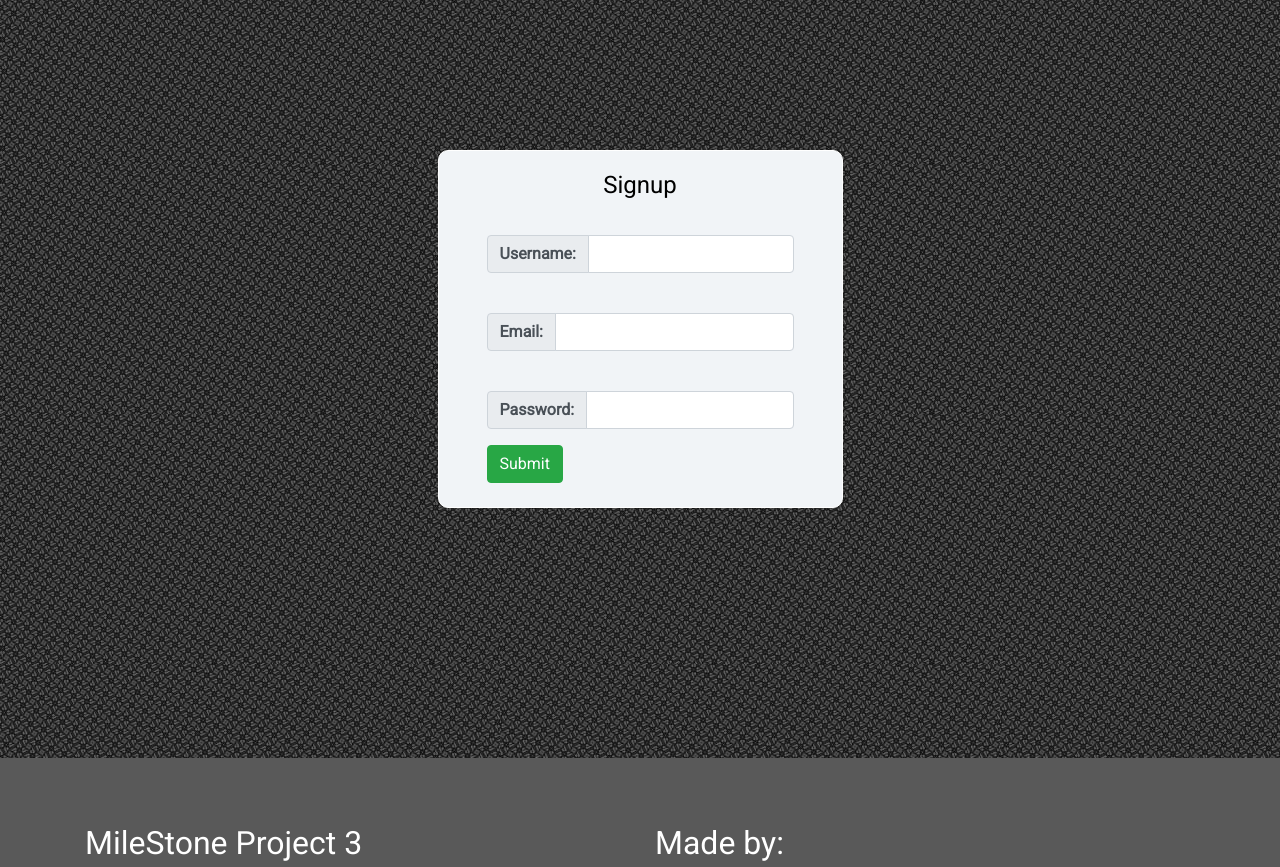
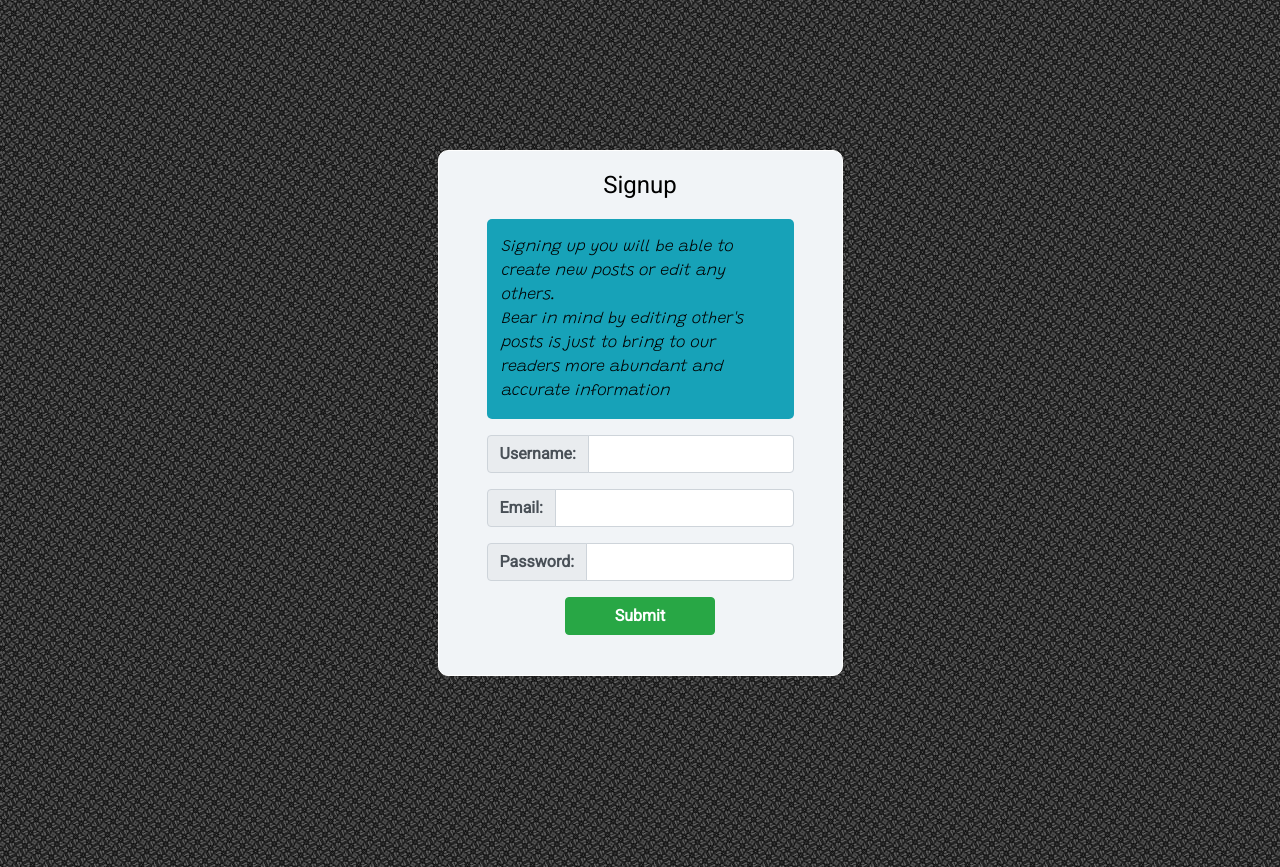
Before and after one commit to joseenciso/bottleneck, a Flask app: page /register in a window 1280 px wide. Shown: the part 86-953 px from the top of the page. Run offline with Flask 2, Linux system fonts and the light colour scheme; some libraries are stand-ins or nearby versions.

Commit message:
Adding new styles on register, changing advice in post, restructur login and editing ReadMe.

```diff
--- a/static/css/style.css
+++ b/static/css/style.css
@@ -1,5 +1,6 @@
 @import url('https://fonts.googleapis.com/css2?family=Roboto&display=swap');
 @import url('https://fonts.googleapis.com/css2?family=Pacifico&display=swap');
+@import url('https://fonts.googleapis.com/css2?family=Grandstander:ital,wght@1,200&display=swap');
 /************************************
 font-family: 'Roboto', sans-serif;
 font-family: 'Pacifico', cursive;
@@ -24,8 +25,16 @@ header{
     background-color: rgb(57,57,57);
 }
 
+.pacifico{
+    font-family: 'Pacifico', cursive;
+}
+
+.gradnstander-curve{
+    font-family: 'Grandstander', cursive;
+}
+
+
 /******* Base ********************************/
-
 .navbar-brand{
     font-size: 2.5rem;
 }
@@ -423,10 +432,8 @@ p .fas{
     height: 150px;
 }
 
-/********** Forms Post *************************/
 .form-post{
     width: 625px;
-
 }
 
 .post-heading{
@@ -443,6 +450,10 @@ textarea{
     width: 100%;
 }
 
+.reg-info{
+    border-radius: 5px;
+}
+
 /********* Forms Login ***********************/
 
 .submit{
@@ -456,7 +467,6 @@ textarea{
     margin: 0 auto;
 }
 
-/****** Forms Login ***********************/
 .singup,
 .login{
     text-align: center;
--- a/templates/login.html
+++ b/templates/login.html
@@ -9,11 +9,9 @@
             <div class="input-group mb-3">
                 <div class="input-group-prepend">
                     <label for="username" class="input-group-text" id="basic-addon1">username@</label>
-
                 </div>
                 <input type="text" name="username" id="username" placeholder="Username" class="form-control"/>
             </div>
-            <br>
             <div class="input-group mb-3">
                 <div class="input-group-prepend">
                     <label for="password" class="input-group-text">Password: </label>
--- a/templates/post.html
+++ b/templates/post.html
@@ -117,7 +117,7 @@
                         still to be stored because of the name given on each image, causing that some of posts displaying wrong images.
                             </li>
                             <li>
-                                Make sure each image are named according to the game title and subtitle, and not just a simple numbre, like -<u>01.jpg</u>- as example.
+                                The recommendation is to name each image according to the name of the game, title and subtitle, and not just a simple number, like -<u>01.jpg</u>- as example.
                             </li>
                         </ul>
                 </div>
--- a/templates/register.html
+++ b/templates/register.html
@@ -6,38 +6,43 @@
 <div class="spacer-top col-12"></div>
 
 <form class="form form-register form-group" action="{{url_for('register')}}" method="POST">
-    <legend class="singup">Signup</legend>
-    <br>
+    <legend class="singup mb-2">Signup</legend>
+    <div class="col-12 gradnstander-curve bg-info my-3 py-3 reg-info">
+        Signing up you will be able to create new posts or edit any others.</br> Bear in mind by
+        editing other's posts is just to bring to our readers more abundant and accurate information
+    </div>
+
     <div class="input-group mb-3">
         <div class="input-group-prepend">
             <label for="username" class="input-group-text">Username: </label>
         </div>
             <input type="text" id="username" name="username" class="form-control">
     </div>
-    <br>
     <div class="input-group mb-3">
         <div class="input-group-prepend">
             <label for="email" class="input-group-text">Email: </label>
         </div>
         <input type="email" id="email" name="email" class="form-control">
     </div>
-    <br>
     <div class="input-group mb-3">
         <div class="input-group-prepend">
             <label for="password" class="input-group-text">Password: </label>
         </div>
         <input type="password" name="password" id="password" class="form-control">
     </div>
-    <div class="col-12">
+
         {% with messages = get_flashed_messages() %}
-            {% if messages %}
-                {% for message in messages %}
-                    <p>{{ message }}</p>
-                {% endfor %}
-            {% endif %}
+            <div class="col-12">
+                {% if messages %}
+                    {% for message in messages %}
+                        <p>{{ message }}</p>
+                    {% endfor %}
+                {% endif %}
+            </div>
         {% endwith %}
+    <div class="submit-container">
+        <button type="submit" value="Submit" class="submit btn btn-success">Submit</button>
     </div>
-    <button type="submit" value="Submit" class="btn btn-success">Submit</button>
 </form>
 
 <div class="spacer-bottom col-12"></div>
```
Also changed, not shown: README.md.
